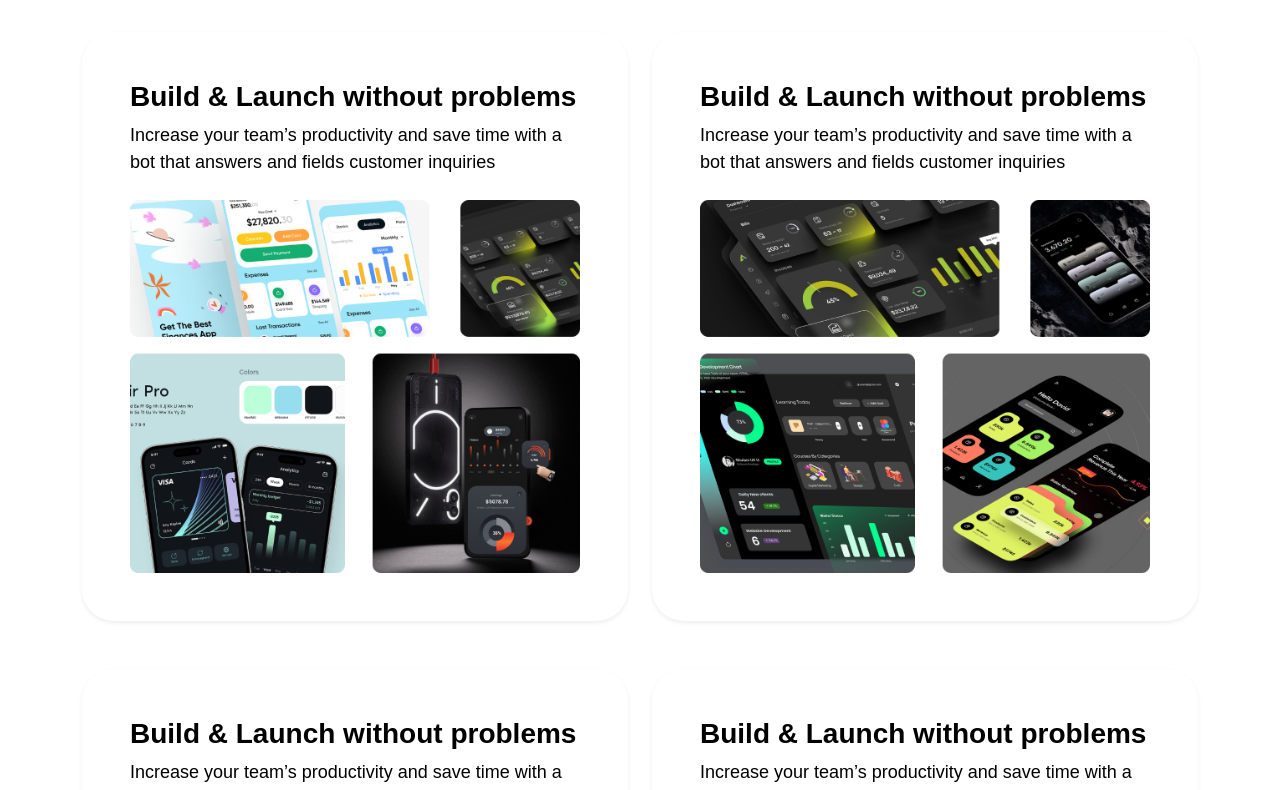
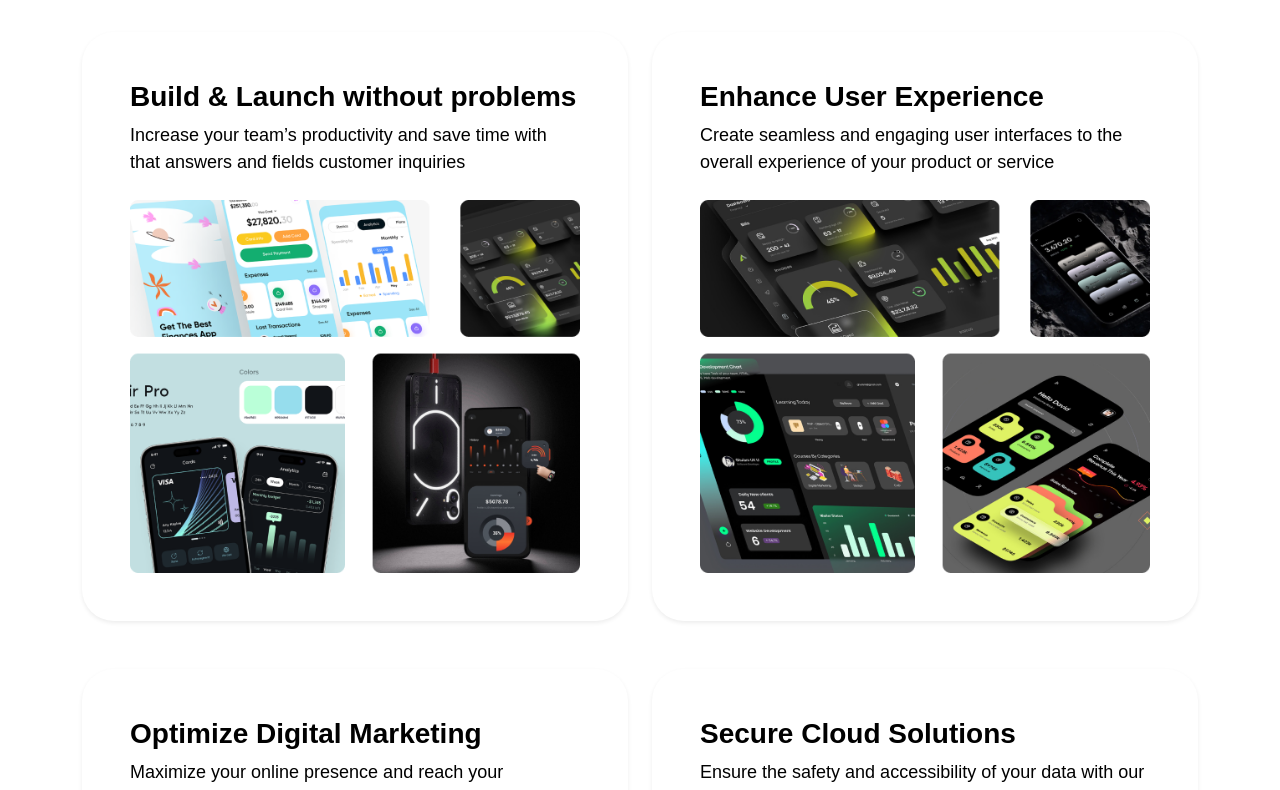
Before and after one commit to autocircled/module-14-assignment, a React (Vite) app: page /service in a window 1280 px wide. Shown: the part 580-1370 px from the top of the page. Built offline with nearby package versions, Linux system fonts and the light colour scheme.

Commit message:
service is also done

```diff
--- /dev/null
+++ b/public/database/services.json
@@ -0,0 +1,24 @@
+{
+    "data": [
+        {
+            "title": "Build & Launch without problems",
+            "desc": "Increase your team’s productivity and save time with that answers and fields customer inquiries",
+            "image": "/images/service-1.png"
+        },
+        {
+            "title": "Enhance User Experience",
+            "desc": "Create seamless and engaging user interfaces to the overall experience of your product or service",
+            "image": "/images/service-2.png"
+        },
+        {
+            "title": "Optimize Digital Marketing",
+            "desc": "Maximize your online presence and reach your  audience through strategic digital marketing campaigns",
+            "image": "/images/service-3.png"
+        },
+        {
+            "title": "Secure Cloud Solutions",
+            "desc": "Ensure the safety and accessibility of your data with our secure cloud computing solutions",
+            "image": "/images/service-4.png"
+        }
+    ]
+}
--- a/src/components/Services.jsx
+++ b/src/components/Services.jsx
@@ -1,28 +1,21 @@
-import { useState } from 'react'
+import { useEffect, useState } from 'react'
+import { getJsonData } from '../apiRequests/apiRequest'
 
 const Services = () => {
-    const [data] = useState([
-        {
-            title: 'Build & Launch without problems',
-            desc: 'Increase your team’s productivity and save time with a bot that answers and fields customer inquiries',
-            image: '/images/service-1.png'
-        },
-        {
-            title: 'Build & Launch without problems',
-            desc: 'Increase your team’s productivity and save time with a bot that answers and fields customer inquiries',
-            image: '/images/service-2.png'
-        },
-        {
-            title: 'Build & Launch without problems',
-            desc: 'Increase your team’s productivity and save time with a bot that answers and fields customer inquiries',
-            image: '/images/service-3.png'
-        },
-        {
-            title: 'Build & Launch without problems',
-            desc: 'Increase your team’s productivity and save time with a bot that answers and fields customer inquiries',
-            image: '/images/service-4.png'
-        },
-    ])
+    const [data, setData] = useState([])
+
+    useEffect(() => {
+        (async () => {
+            try {
+                const { data } = await getJsonData('services.json')
+                setData(data['data']);
+            } catch (error) {
+                console.log(error);
+            }
+        })()
+
+    }, [])
+
     return (
         <section className="services py-5">
             <div className="container">
```
